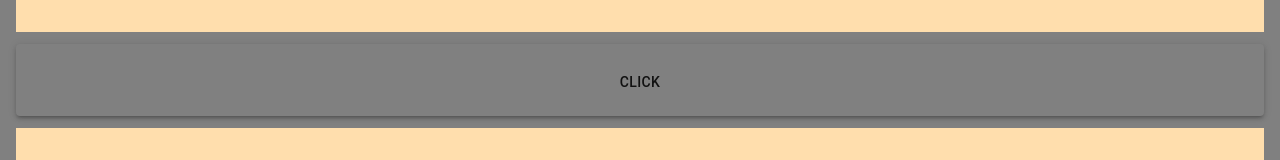
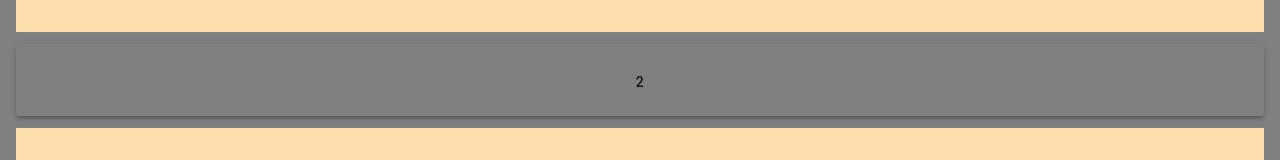
Before and after one commit to vonerikbarren/XYZ-Calculator, a React (Create React App) app in the folder client/: page / in a window 1280 px wide. Shown: the part 372-532 px from the top of the page. Built offline with nearby package versions, Linux system fonts and the light colour scheme.

Commit message:
using props to create button numbers

```diff
--- a/client/src/Components/App/AppSpace/AppSpace.js
+++ b/client/src/Components/App/AppSpace/AppSpace.js
@@ -46,7 +46,7 @@ function AppSpace() {
               <Grid container spacing={3}>
                 <Grid item xs={12}>
                   <div className='Application'>
-                    <CalcButton />
+                    <CalcButton number="2" />
                   </div>
                 </Grid>
               </Grid>
--- a/client/src/Components/CalcButtons/CalcButtons.js
+++ b/client/src/Components/CalcButtons/CalcButtons.js
@@ -22,14 +22,18 @@ const useStyles = makeStyles((theme) => ({
   },
   grid: {
     backgroundColor: "black"
+  },
+  button: {
+
   }
+
 
 
 }));
 
 
 
-function CalcButton() {
+function CalcButton(props) {
 
   const mui = useStyles();
 
@@ -38,7 +42,7 @@ function CalcButton() {
     <Grid container spacing={3}>
       <Grid item xs={12}>
         <Paper elevation={3} className={mui.paper}>
-          <Button className={mui.button}>Click</Button>
+          <Button className={mui.button}>{props.number}</Button>
         </Paper>
       </Grid>
     </Grid>
```
